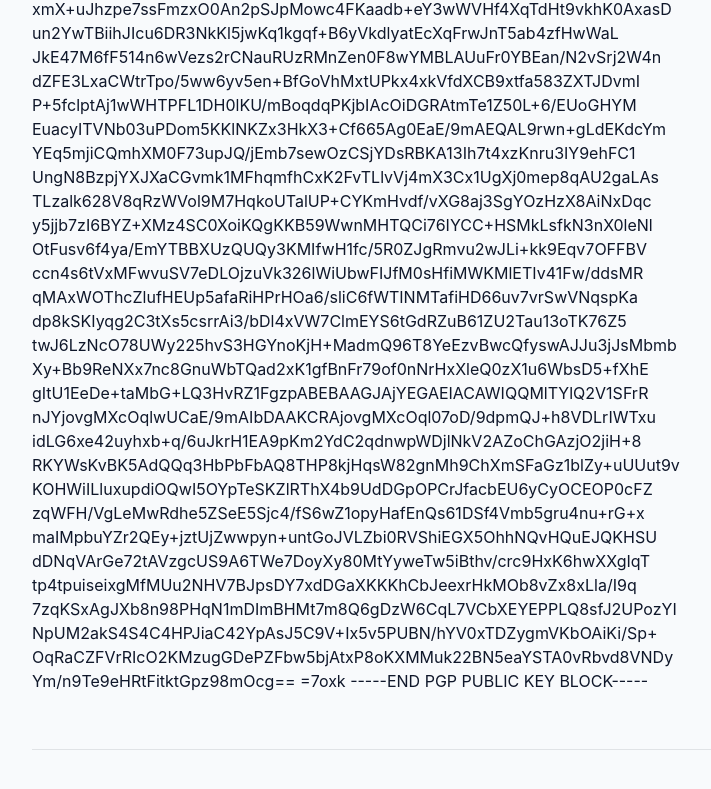
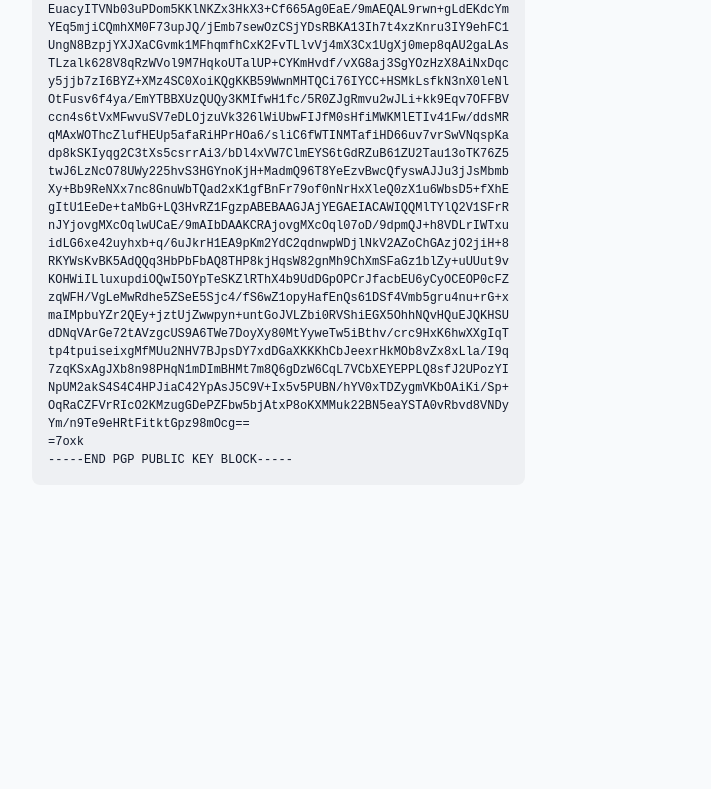
Before and after one commit to jojohnathon/jojohnathon.github.io, a Svelte app: page / in a window 1280 px wide. Shown: the part 1189-1978 px from the top of the page, without its empty margins (32-743 px from the left). After the commit the page ends 1714 px from the top, so only its background shows below. Built offline with nearby package versions, Linux system fonts and the light colour scheme.

Commit message:
style gpg key

```diff
--- a/src/App.svelte
+++ b/src/App.svelte
@@ -57,8 +57,7 @@
       href="https://github.com/jojohnathon">Github</a
     >.
   </p>
-<p>
-  -----BEGIN PGP PUBLIC KEY BLOCK-----
+  <pre><code>-----BEGIN PGP PUBLIC KEY BLOCK-----
 
 mQINBGhP/ZgBEADN4Yc3oT1TlLw58uaU3PH1f5hp7pi/utxgCYwWL174Rs3Id+aS
 1q8jRd3UGnmrf85l2hCOGJJ3fbZFxR2+fQqAFpFxkwRxJynggR2eDnwiyvDt397a
@@ -109,11 +108,9 @@ NpUM2akS4S4C4HPJiaC42YpAsJ5C9V+Ix5v5PUBN/hYV0xTDZygmVKbOAiKi/Sp+
 OqRaCZFVrRIcO2KMzugGDePZFbw5bjAtxP8oKXMMuk22BN5eaYSTA0vRbvd8VNDy
 Ym/n9Te9eHRtFitktGpz98mOcg==
 =7oxk
------END PGP PUBLIC KEY BLOCK-----
-</p>
-
-  <section class="style-options" aria-labelledby="style-options-heading">
-    <!-- <h2 id="style-options-heading">Style options to explore</h2>
+-----END PGP PUBLIC KEY BLOCK-----</code></pre>
+  <!-- <section class="style-options" aria-labelledby="style-options-heading">
+    <h2 id="style-options-heading">Style options to explore</h2>
     <p>
       Keep the current minimal presentation, or experiment with one of the style snippets below to evolve the
       portfolio layout when you're ready.
@@ -126,8 +123,8 @@ Ym/n9Te9eHRtFitktGpz98mOcg==
           <code>{option.cssClass}</code>
         </li>
       {/each}
-    </ul> -->
-  </section>
+    </ul>
+  </section> -->
 </main>
 
 <style>
@@ -279,6 +276,26 @@ Ym/n9Te9eHRtFitktGpz98mOcg==
     max-width: 65ch;
   }
 
+  pre {
+    margin: 0;
+    padding: 1rem;
+    background: rgba(15, 23, 42, 0.04);
+    border-radius: 0.5rem;
+    overflow-x: auto;
+    font-family: "Fira Code", "SFMono-Regular", Consolas, "Liberation Mono", monospace;
+    font-size: 0.75rem;
+    line-height: 1.5;
+    white-space: pre;
+    max-width: fit-content;
+    width: 100%;
+    box-sizing: border-box;
+    animation: slideUp 0.4s ease 0.4s backwards;
+  }
+
+  pre code {
+    display: block;
+  }
+
   .style-options {
     margin-top: 2.5rem;
     padding-top: 1.5rem;
```
